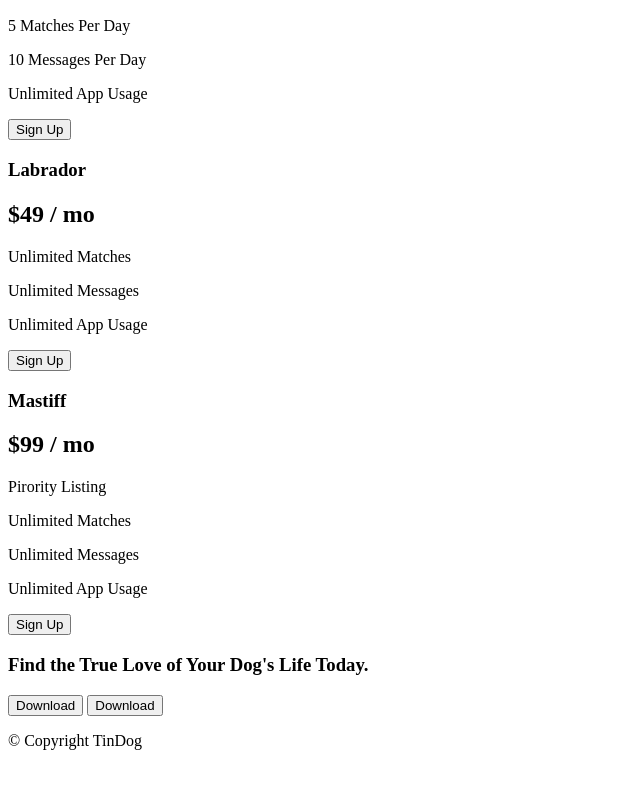
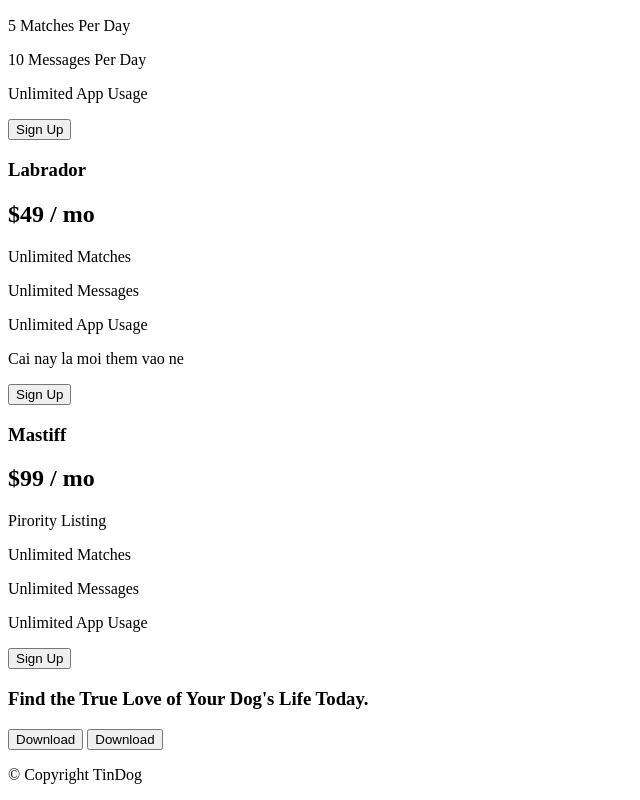
Before and after one commit to Dingdingdong501/Testing-1st, a plain HTML site: page TinDog-Start-master/index.html in a window 1280 px wide. Shown: the part 1807-2607 px from the top of the page, without its empty margins (0-640 px from the left). Before the commit the page ends 2573 px from the top, so only its background shows below. Drawn offline with Linux system fonts and the light colour scheme.

Commit message:
Cai nay la moi them vao lan 2 nha

```diff
--- a/TinDog-Start-master/index.html
+++ b/TinDog-Start-master/index.html
@@ -93,6 +93,7 @@
     <p>Unlimited Matches</p>
     <p>Unlimited Messages</p>
     <p>Unlimited App Usage</p>
+    <p>Cai nay la moi them vao ne</p>
     <button type="button">Sign Up</button>
 
 
```
